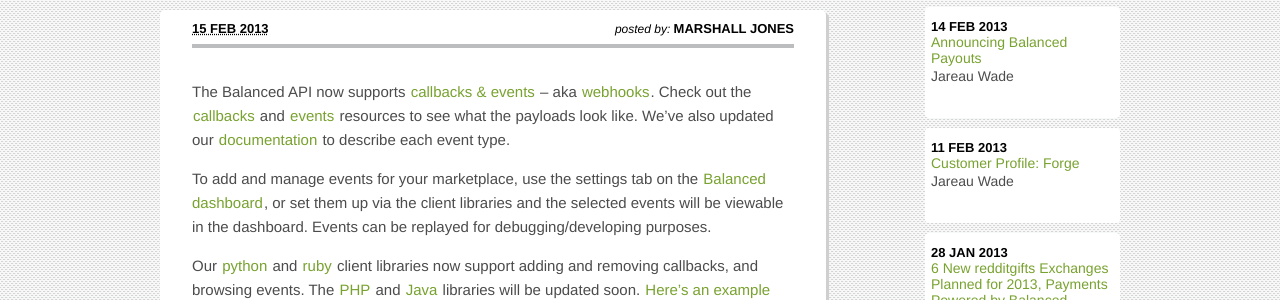
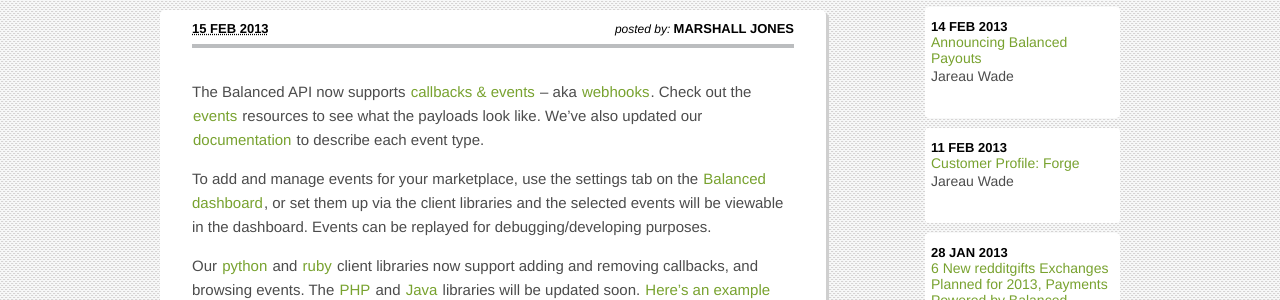
Before and after one commit to balanced/balanced.github.com, a Jekyll site: the page built from _posts/2013-02-15-balanced-callbacks-events-webhooks.md, in a window 1280 px wide. Shown: the part 392-692 px from the top of the page. Built offline with Jekyll 4.4.1, drawn with Linux system fonts in a browser that asks for light colours; nearby versions of some CDN libraries; library files that are not in the unit come from our copies; Markdown is read by kramdown in place of the engine named in the settings; comment, search, counter and statistics services are not loaded.

Commit message:
Update _posts/2013-02-15-balanced-callbacks-events-webhooks.md

```diff
--- a/_posts/2013-02-15-balanced-callbacks-events-webhooks.md
+++ b/_posts/2013-02-15-balanced-callbacks-events-webhooks.md
@@ -11,9 +11,9 @@
 - events
 ---
 
-The Balanced API now supports [callbacks & events](https://github.com/balanced/balanced-api/pull/254) -- aka [webhooks](https://github.com/balanced/balanced-api/issues/70). Check out the [callbacks](https://github.com/balanced/balanced-api/blob/master/resources/callbacks.rst) and [events](https://github.com/balanced/balanced-api/blob/master/resources/callbacks.rst) resources to see what the payloads look like. We've also updated our [documentation](https://www.balancedpayments.com/docs/api?language=bash#events) to describe each event type.
+The Balanced API now supports [callbacks & events](https://github.com/balanced/balanced-api/pull/254) -- aka [webhooks](https://github.com/balanced/balanced-api/issues/70). Check out the [events](https://github.com/balanced/balanced-api/blob/master/resources/callbacks.rst) resources to see what the payloads look like. We've also updated our [documentation](https://www.balancedpayments.com/docs/api?language=bash#events) to describe each event type.
 
-To add and manage events for your marketplace, use the settings tab on the [Balanced dashboard](https://www.balancedpayments.com/login), or set them up via the client libraries and the selected events will be viewable in the dashboard. Events can be replayed for debugging/developing purposes.
+To add and manage events for your marketplace, use the settings tab on the [Balanced dashboard](https://www.balancedpayments.com/dashboard), or set them up via the client libraries and the selected events will be viewable in the dashboard. Events can be replayed for debugging/developing purposes.
 
 Our [python](https://github.com/balanced/balanced-python) and [ruby](https://github.com/balanced/balanced-ruby) client libraries now support adding and removing callbacks, and browsing events. The [PHP](https://github.com/balanced/balanced-php/issues/15) and [Java](https://github.com/balanced/balanced-java/issues/4) libraries will be updated soon. [Here's an example](https://github.com/balanced/balanced-ruby/blob/master/examples/events_and_callbacks.rb) from the ruby library of how to use callbacks with the client libraries.
 
```
